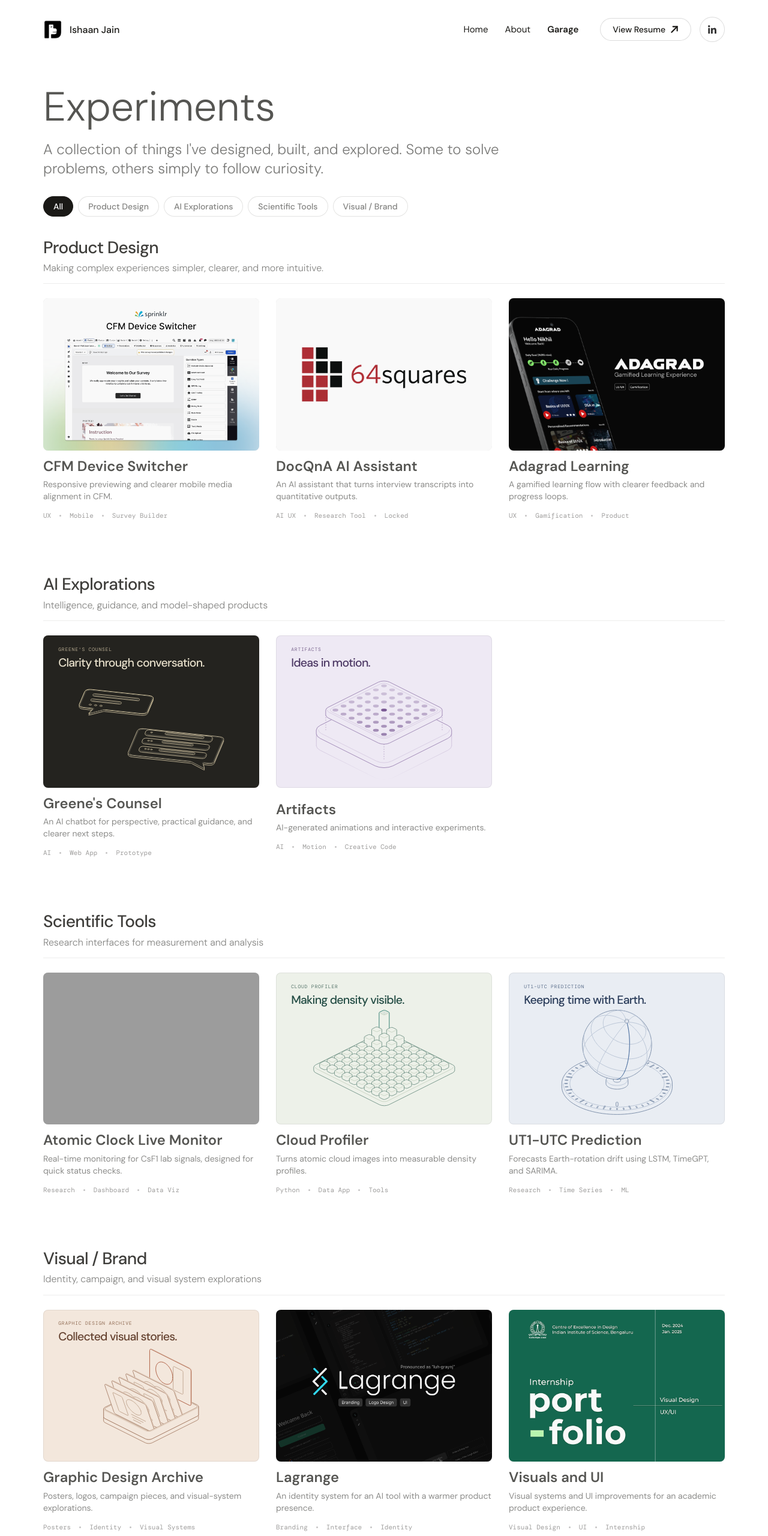
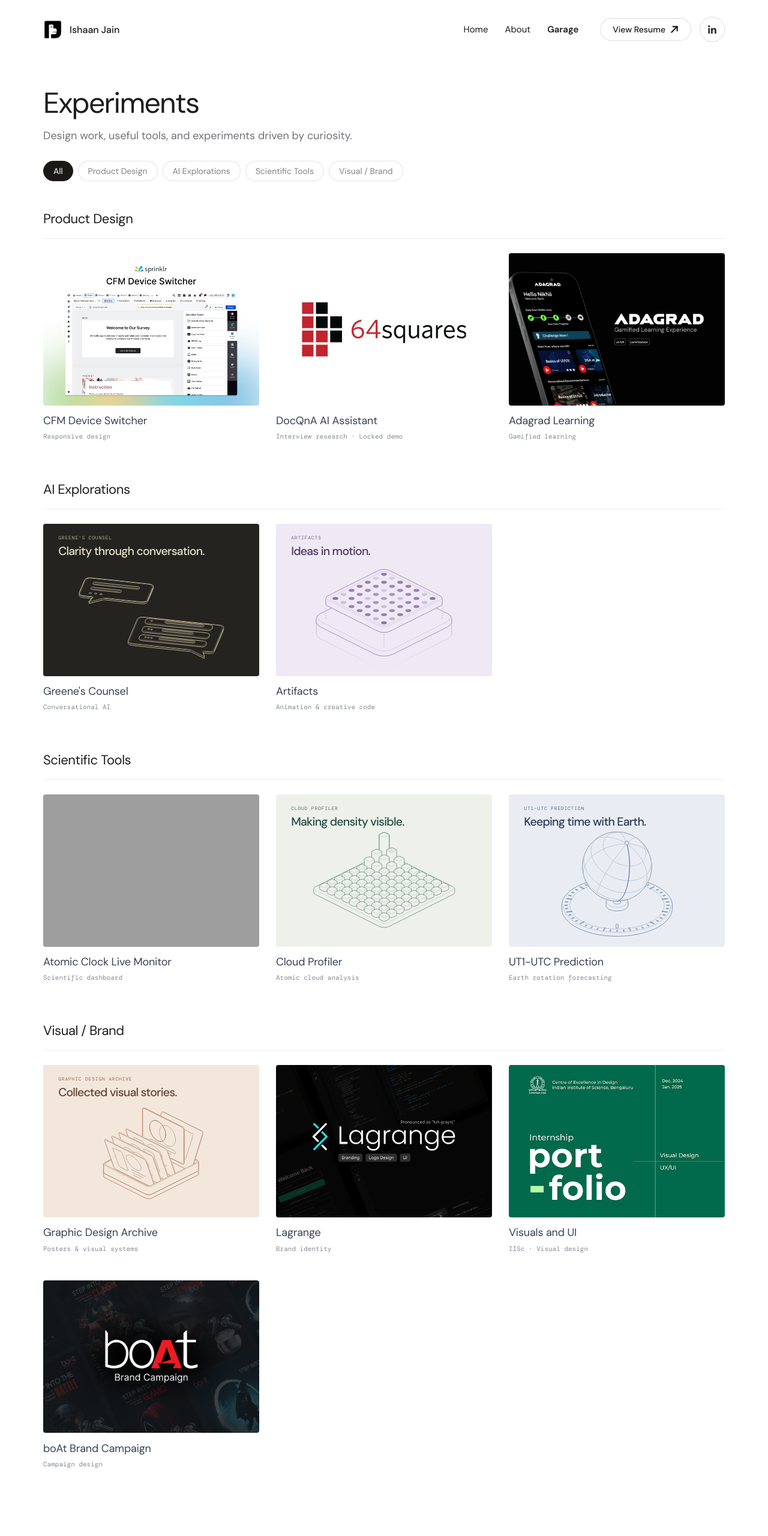
Before and after one commit to ishaanjms/Portfolio, a plain HTML site: page garage/index.html in a window 1280 px wide. Shown: the top 2560 px of the page at 60% size. Drawn offline with nearby package versions, Linux system fonts and the light colour scheme; grey boxes are pictures that could not be loaded; animation ran at ten frames a second; a web font is replaced by a local one.

Commit message:
simplification

```diff
--- a/css/garage.css
+++ b/css/garage.css
@@ -7,32 +7,25 @@
 }
 
 .garage-header {
-  margin-bottom: 36px;
-}
-
-.garage-kicker {
-  font-family: 'DM Mono', monospace;
-  font-size: 13px;
-  color: rgba(26, 25, 22, 0.46);
-  margin-bottom: 18px;
+  margin-bottom: 48px;
 }
 
 .garage-title {
   max-width: 860px;
-  color: rgba(26, 25, 22, 0.74);
-  font-size: clamp(42px, 5.4vw, 68px);
-  font-weight: 100;
-  line-height: 0.96;
-  letter-spacing: 0;
-  margin-bottom: 22px;
+  color: #1d1d1f;
+  font-size: clamp(36px, 4vw, 48px);
+  font-weight: 400;
+  line-height: 1.1;
+  letter-spacing: -0.035em;
+  margin-bottom: 14px;
 }
 
 .garage-sub {
-  max-width: 800px;
-  color: rgba(26, 25, 22, 0.58);
-  font-size: clamp(18px, 2vw, 24px);
-  font-weight: 100;
-  line-height: 1.32;
+  max-width: 640px;
+  color: #727277;
+  font-size: 18px;
+  font-weight: 400;
+  line-height: 1.5;
 }
 
 .garage-filter {
@@ -40,7 +33,7 @@
   align-items: center;
   gap: 8px;
   flex-wrap: wrap;
-  margin-top: 30px;
+  margin-top: 28px;
   color: rgba(26, 25, 22, 0.48);
   font-size: 14px;
   font-weight: 600;
@@ -56,7 +49,7 @@
   padding: 7px 16px;
   font: inherit;
   font-size: 14px;
-  font-weight: 500;
+  font-weight: 400;
   cursor: pointer;
   transition: background 0.2s ease, border-color 0.2s ease, color 0.2s ease, transform 0.2s ease;
 }
@@ -74,7 +67,7 @@
 
 .work-groups {
   display: grid;
-  gap: 92px;
+  gap: 64px;
 }
 
 .project-group {
@@ -87,26 +80,16 @@
 }
 
 .project-group-heading {
-  display: grid;
-  gap: 8px;
-  padding-bottom: 14px;
+  padding-bottom: 16px;
   border-bottom: 1px solid rgba(26, 25, 22, 0.08);
 }
 
 .project-group-heading h2 {
-  color: rgba(26, 25, 22, 0.84);
-  font-size: clamp(24px, 2.2vw, 28px);
-  font-weight: 450;
-  line-height: 1.12;
-  letter-spacing: -0.025em;
-}
-
-.project-group-heading p {
-  max-width: 900px;
-  color: rgba(26, 25, 22, 0.54);
-  font-size: clamp(15px, 1.25vw, 16px);
-  font-weight: 350;
+  color: #1d1d1f;
+  font-size: 22px;
+  font-weight: 400;
   line-height: 1.4;
+  letter-spacing: -0.02em;
 }
 
 .project-grid {
@@ -121,38 +104,90 @@
   color: inherit;
   text-decoration: none;
   min-width: 0;
-  transition: opacity 0.22s ease, transform 0.26s ease;
+  align-content: start;
 }
 
-.project-card:hover {
-  transform: translateY(-3px);
+.project-card:focus-visible {
+  outline: 2px solid #176e6c;
+  outline-offset: 6px;
 }
 
 .project-media {
   position: relative;
   overflow: hidden;
   aspect-ratio: 1.42;
-  border-radius: 8px;
-  background: rgba(26, 25, 22, 0.055);
-  box-shadow: inset 0 0 0 1px rgba(26, 25, 22, 0.07);
+  border-radius: 4px;
+  background: #f4f4f6;
+  transform: perspective(900px) rotateX(0deg) rotateY(0deg);
+  transition: transform 350ms ease;
+}
+
+.project-view {
+  position: absolute;
+  z-index: 3;
+  right: 14px;
+  bottom: 14px;
+  display: inline-flex;
+  align-items: center;
+  gap: 12px;
+  padding: 9px 13px;
+  border-radius: 3px;
+  background: #ffffff;
+  color: #1d1d1f;
+  font-size: 12px;
+  font-weight: 450;
+  line-height: 1.2;
+  opacity: 0;
+  transform: translateY(6px);
+  transition: opacity 180ms ease, transform 250ms ease;
+  pointer-events: none;
+}
+
+.project-view svg {
+  width: 11px;
+  height: 11px;
+}
+
+.project-card:focus-visible .project-view {
+  opacity: 1;
+  transform: translateY(0);
+}
+
+@media (hover: hover) and (pointer: fine) {
+  .project-card:hover .project-view {
+    opacity: 1;
+    transform: translateY(0);
+  }
+}
+
+@media (hover: hover) and (pointer: fine) and (prefers-reduced-motion: no-preference) {
+  .project-media > img,
+  .project-media > [class$="-cover-art"] {
+    transition: transform 350ms ease;
+  }
+
+  .project-media.is-exploring {
+    transform: perspective(900px) rotateX(var(--preview-rx, 0deg)) rotateY(var(--preview-ry, 0deg));
+    transition-duration: 160ms;
+  }
+
+  .project-media.is-exploring > img,
+  .project-media.is-exploring > [class$="-cover-art"] {
+    transform: translate(var(--preview-x, 0px), var(--preview-y, 0px)) scale(1.045);
+    transition-duration: 160ms;
+  }
+}
+
+@media (prefers-reduced-motion: reduce) {
+  .project-media,
+  .project-view {
+    transform: none;
+    transition: none;
+  }
 }
 
 .project-card-wide .project-media {
   aspect-ratio: 1.42;
-}
-
-.project-media::after {
-  content: '';
-  position: absolute;
-  inset: 0;
-  background: linear-gradient(to bottom, transparent 52%, rgba(26, 25, 22, 0.09));
-  opacity: 0;
-  transition: opacity 0.28s ease;
-  pointer-events: none;
-}
-
-.project-card:hover .project-media::after {
-  opacity: 0.45;
 }
 
 .project-media img {
@@ -160,8 +195,6 @@
   height: 100%;
   display: block;
   object-fit: cover;
-  filter: saturate(0.84) contrast(0.95);
-  transition: filter 0.28s ease, opacity 0.28s ease;
 }
 
 .project-media.plot-media {
@@ -297,62 +330,28 @@
   opacity: 1;
 }
 
-.project-card:hover .project-media img {
-  filter: saturate(0.98) contrast(1);
-}
-
-.project-card:hover .project-media.logo-media img {
-  filter: none;
-}
-
 .project-copy {
   max-width: 560px;
+  display: grid;
+  gap: 5px;
   padding: 0;
 }
 
 .project-copy h3 {
-  color: rgba(26, 25, 22, 0.74);
-  font-size: clamp(20px, 1.85vw, 25px);
-  font-weight: 650;
-  line-height: 1.08;
-  letter-spacing: 0;
-  margin-bottom: 8px;
+  color: #364152;
+  font-size: 18px;
+  font-weight: 400;
+  line-height: 1.4;
+  letter-spacing: -0.01em;
+  margin: 0;
 }
 
-.project-copy p {
-  color: rgba(26, 25, 22, 0.5);
-  font-size: 14px;
-  line-height: 1.42;
-  max-width: 520px;
-}
-
-.project-tags {
-  display: flex;
-  flex-wrap: wrap;
-  gap: 8px 14px;
-  margin-top: 15px;
-}
-
-.project-tags span {
-  display: inline-flex;
-  align-items: center;
-  min-height: auto;
-  border: 0;
-  border-radius: 0;
-  padding: 0;
-  color: rgba(26, 25, 22, 0.42);
+.project-meta {
+  color: #858b94;
   font-family: 'DM Mono', monospace;
   font-size: 11px;
-  line-height: 1.2;
-}
-
-.project-tags span:not(:last-child)::after {
-  content: '';
-  width: 3px;
-  height: 3px;
-  margin-left: 14px;
-  border-radius: 50%;
-  background: rgba(26, 25, 22, 0.26);
+  font-weight: 400;
+  line-height: 1.6;
 }
 
 @media (max-width: 900px) {
@@ -368,22 +367,11 @@
     white-space: normal;
   }
 
-  .work-groups {
-    gap: 86px;
-  }
-
   .project-grid {
     grid-template-columns: repeat(2, minmax(0, 1fr));
     gap: 50px 28px;
   }
 
-  .project-copy h3 {
-    font-size: 27px;
-  }
-
-  .project-copy p {
-    font-size: 15px;
-  }
 }
 
 @media (max-width: 640px) {
@@ -396,12 +384,12 @@
   }
 
   .garage-title {
-    font-size: clamp(46px, 15vw, 64px);
-    margin-bottom: 18px;
+    font-size: 36px;
+    margin-bottom: 12px;
   }
 
   .garage-sub {
-    font-size: 18px;
+    font-size: 16px;
   }
 
   .garage-filter {
@@ -409,7 +397,7 @@
   }
 
   .work-groups {
-    gap: 72px;
+    gap: 52px;
   }
 
   .project-group {
@@ -417,16 +405,11 @@
   }
 
   .project-group-heading {
-    gap: 8px;
     padding-bottom: 14px;
   }
 
   .project-group-heading h2 {
-    font-size: 26px;
-  }
-
-  .garage-filter span {
-    flex-basis: 100%;
+    font-size: 20px;
   }
 
   .filter-chip {
@@ -444,11 +427,4 @@
     aspect-ratio: 1.5;
   }
 
-  .project-copy h3 {
-    font-size: 28px;
-  }
-
-  .project-tags span {
-    font-size: 10px;
-  }
 }
--- a/garage/index.html
+++ b/garage/index.html
@@ -7,7 +7,7 @@
   <link rel="icon" type="image/png" href="../assets/logo/logo.png">
   <link rel="stylesheet" href="../css/shared.css?v=white-overlays-1">
   <link rel="stylesheet" href="../css/animations.css">
-  <link rel="stylesheet" href="../css/garage.css?v=horizontal-1">
+  <link rel="stylesheet" href="../css/garage.css?v=interactive-previews-1">
   <link rel="stylesheet" href="../css/greene-thumbnail.css">
   <link rel="stylesheet" href="../css/ut1utc-thumbnail.css">
   <link rel="stylesheet" href="../css/artifacts-thumbnail.css">
@@ -61,7 +61,7 @@
     <section class="garage-header" aria-labelledby="garage-title">
       <div>
         <h1 class="garage-title" id="garage-title">Experiments</h1>
-        <p class="garage-sub">A collection of things I've designed, built, and explored. Some to solve problems, others simply to follow curiosity.</p>
+        <p class="garage-sub">Design work, useful tools, and experiments driven by curiosity.</p>
       </div>
 
       <div class="garage-filter" aria-label="Filter garage projects">
@@ -77,51 +77,44 @@
       <section class="project-group" data-group="product">
         <div class="project-group-heading">
           <h2>Product Design</h2>
-          <p>Making complex experiences simpler, clearer, and more intuitive.</p>
         </div>
         <div class="project-grid">
           <a href="../Sprinklr/" class="project-card" data-category="product">
             <figure class="project-media">
               <img src="../Sprinklr/Thumbnail.png" alt="Sprinklr CFM Device Switcher thumbnail">
+              <span class="project-view" aria-hidden="true">View project
+                <svg viewBox="0 0 12 12" fill="none" stroke="currentColor" stroke-width="1.5" stroke-linecap="round" stroke-linejoin="round"><path d="M2 10 10 2M3 2h7v7"/></svg>
+              </span>
             </figure>
             <div class="project-copy">
               <h3>CFM Device Switcher</h3>
-              <p>Responsive previewing and clearer mobile media alignment in CFM.</p>
-              <div class="project-tags">
-                <span>UX</span>
-                <span>Mobile</span>
-                <span>Survey Builder</span>
-              </div>
+              <p class="project-meta">Responsive design</p>
             </div>
           </a>
 
           <a href="../docqna/" class="project-card project-card-wide" data-category="ai product">
             <figure class="project-media">
               <img src="../assets/thumbnails/64squares.png" alt="64 Squares DocQnA AI Assistant">
+              <span class="project-view" aria-hidden="true">View project
+                <svg viewBox="0 0 12 12" fill="none" stroke="currentColor" stroke-width="1.5" stroke-linecap="round" stroke-linejoin="round"><path d="M2 10 10 2M3 2h7v7"/></svg>
+              </span>
             </figure>
             <div class="project-copy">
               <h3>DocQnA AI Assistant</h3>
-              <p>An AI assistant that turns interview transcripts into quantitative outputs.</p>
-              <div class="project-tags">
-                <span>AI UX</span>
-                <span>Research Tool</span>
-                <span>Locked</span>
-              </div>
+              <p class="project-meta">Interview research · Locked demo</p>
             </div>
           </a>
 
           <a href="../adagrad/adagrad.html" class="project-card" data-category="product visual">
             <figure class="project-media">
               <img src="../assets/thumbnails/adagrad-gamified.png" alt="Adagrad gamified learning experience">
+              <span class="project-view" aria-hidden="true">View project
+                <svg viewBox="0 0 12 12" fill="none" stroke="currentColor" stroke-width="1.5" stroke-linecap="round" stroke-linejoin="round"><path d="M2 10 10 2M3 2h7v7"/></svg>
+              </span>
             </figure>
             <div class="project-copy">
               <h3>Adagrad Learning</h3>
-              <p>A gamified learning flow with clearer feedback and progress loops.</p>
-              <div class="project-tags">
-                <span>UX</span>
-                <span>Gamification</span>
-                <span>Product</span>
-              </div>
+              <p class="project-meta">Gamified learning</p>
             </div>
           </a>
         </div>
@@ -130,7 +123,6 @@
       <section class="project-group" data-group="ai">
         <div class="project-group-heading">
           <h2>AI Explorations</h2>
-          <p>Intelligence, guidance, and model-shaped products</p>
         </div>
         <div class="project-grid">
           <a href="../greene/" class="project-card" data-category="ai product">
@@ -144,15 +136,13 @@
                   <img class="greene-cover-fallback" src="../assets/thumbnails/greene-counsel-conversation.svg" alt="">
                 </div>
               </div>
+              <span class="project-view" aria-hidden="true">View project
+                <svg viewBox="0 0 12 12" fill="none" stroke="currentColor" stroke-width="1.5" stroke-linecap="round" stroke-linejoin="round"><path d="M2 10 10 2M3 2h7v7"/></svg>
+              </span>
             </figure>
             <div class="project-copy">
               <h3>Greene's Counsel</h3>
-              <p>An AI chatbot for perspective, practical guidance, and clearer next steps.</p>
-              <div class="project-tags">
-                <span>AI</span>
-                <span>Web App</span>
-                <span>Prototype</span>
-              </div>
+              <p class="project-meta">Conversational AI</p>
             </div>
           </a>
 
@@ -167,15 +157,13 @@
                   <img class="artifacts-cover-fallback" src="../assets/thumbnails/artifacts-phosphor.svg" alt="">
                 </div>
               </div>
+              <span class="project-view" aria-hidden="true">View project
+                <svg viewBox="0 0 12 12" fill="none" stroke="currentColor" stroke-width="1.5" stroke-linecap="round" stroke-linejoin="round"><path d="M2 10 10 2M3 2h7v7"/></svg>
+              </span>
             </figure>
             <div class="project-copy">
               <h3>Artifacts</h3>
-              <p>AI-generated animations and interactive experiments.</p>
-              <div class="project-tags">
-                <span>AI</span>
-                <span>Motion</span>
-                <span>Creative Code</span>
-              </div>
+              <p class="project-meta">Animation &amp; creative code</p>
             </div>
           </a>
 
@@ -185,21 +173,18 @@
       <section class="project-group" data-group="scientific">
         <div class="project-group-heading">
           <h2>Scientific Tools</h2>
-          <p>Research interfaces for measurement and analysis</p>
         </div>
         <div class="project-grid">
           <a href="../npl/index.html" class="project-card project-card-wide" data-category="scientific product">
             <figure class="project-media">
               <img src="../assets/thumbnails/npl-atomic-clock.png" alt="NPL atomic clock dashboard">
+              <span class="project-view" aria-hidden="true">View project
+                <svg viewBox="0 0 12 12" fill="none" stroke="currentColor" stroke-width="1.5" stroke-linecap="round" stroke-linejoin="round"><path d="M2 10 10 2M3 2h7v7"/></svg>
+              </span>
             </figure>
             <div class="project-copy">
               <h3>Atomic Clock Live Monitor</h3>
-              <p>Real-time monitoring for CsF1 lab signals, designed for quick status checks.</p>
-              <div class="project-tags">
-                <span>Research</span>
-                <span>Dashboard</span>
-                <span>Data Viz</span>
-              </div>
+              <p class="project-meta">Scientific dashboard</p>
             </div>
           </a>
 
@@ -214,15 +199,13 @@
                   <img class="cloud-cover-fallback" src="../assets/thumbnails/cloud-profiler-terrain.svg" alt="">
                 </div>
               </div>
+              <span class="project-view" aria-hidden="true">View project
+                <svg viewBox="0 0 12 12" fill="none" stroke="currentColor" stroke-width="1.5" stroke-linecap="round" stroke-linejoin="round"><path d="M2 10 10 2M3 2h7v7"/></svg>
+              </span>
             </figure>
             <div class="project-copy">
               <h3>Cloud Profiler</h3>
-              <p>Turns atomic cloud images into measurable density profiles.</p>
-              <div class="project-tags">
-                <span>Python</span>
-                <span>Data App</span>
-                <span>Tools</span>
-              </div>
+              <p class="project-meta">Atomic cloud analysis</p>
             </div>
           </a>
 
@@ -237,15 +220,13 @@
                   <img class="ut-cover-fallback" src="../assets/thumbnails/ut1utc-earth-time.svg" alt="">
                 </div>
               </div>
+              <span class="project-view" aria-hidden="true">View project
+                <svg viewBox="0 0 12 12" fill="none" stroke="currentColor" stroke-width="1.5" stroke-linecap="round" stroke-linejoin="round"><path d="M2 10 10 2M3 2h7v7"/></svg>
+              </span>
             </figure>
             <div class="project-copy">
               <h3>UT1-UTC Prediction</h3>
-              <p>Forecasts Earth-rotation drift using LSTM, TimeGPT, and SARIMA.</p>
-              <div class="project-tags">
-                <span>Research</span>
-                <span>Time Series</span>
-                <span>ML</span>
-              </div>
+              <p class="project-meta">Earth rotation forecasting</p>
             </div>
           </a>
         </div>
@@ -254,7 +235,6 @@
       <section class="project-group" data-group="visual">
         <div class="project-group-heading">
           <h2>Visual / Brand</h2>
-          <p>Identity, campaign, and visual system explorations</p>
         </div>
         <div class="project-grid">
           <a href="../Graphics/" class="project-card project-card-wide" data-category="visual">
@@ -268,15 +248,13 @@
                   <img class="archive-cover-fallback" src="../assets/thumbnails/graphic-archive-print-tray.svg" alt="">
                 </div>
               </div>
+              <span class="project-view" aria-hidden="true">View project
+                <svg viewBox="0 0 12 12" fill="none" stroke="currentColor" stroke-width="1.5" stroke-linecap="round" stroke-linejoin="round"><path d="M2 10 10 2M3 2h7v7"/></svg>
+              </span>
             </figure>
             <div class="project-copy">
               <h3>Graphic Design Archive</h3>
-              <p>Posters, logos, campaign pieces, and visual-system explorations.</p>
-              <div class="project-tags">
-                <span>Posters</span>
-                <span>Identity</span>
-                <span>Visual Systems</span>
-              </div>
+              <p class="project-meta">Posters &amp; visual systems</p>
             </div>
           </a>
 
@@ -284,45 +262,39 @@
           <a href="../lagrange/lagrange.html" class="project-card" data-category="visual">
             <figure class="project-media">
               <img src="../assets/thumbnails/Frame 1000001149.png" alt="Lagrange branding system">
+              <span class="project-view" aria-hidden="true">View project
+                <svg viewBox="0 0 12 12" fill="none" stroke="currentColor" stroke-width="1.5" stroke-linecap="round" stroke-linejoin="round"><path d="M2 10 10 2M3 2h7v7"/></svg>
+              </span>
             </figure>
             <div class="project-copy">
               <h3>Lagrange</h3>
-              <p>An identity system for an AI tool with a warmer product presence.</p>
-              <div class="project-tags">
-                <span>Branding</span>
-                <span>Interface</span>
-                <span>Identity</span>
-              </div>
+              <p class="project-meta">Brand identity</p>
             </div>
           </a>
 
           <a href="../IISc/iisc.html" class="project-card" data-category="visual">
             <figure class="project-media">
               <img src="../assets/thumbnails/iisc-internship.png" alt="IISc project visuals and UI">
+              <span class="project-view" aria-hidden="true">View project
+                <svg viewBox="0 0 12 12" fill="none" stroke="currentColor" stroke-width="1.5" stroke-linecap="round" stroke-linejoin="round"><path d="M2 10 10 2M3 2h7v7"/></svg>
+              </span>
             </figure>
             <div class="project-copy">
               <h3>Visuals and UI</h3>
-              <p>Visual systems and UI improvements for an academic product experience.</p>
-              <div class="project-tags">
-                <span>Visual Design</span>
-                <span>UI</span>
-                <span>Internship</span>
-              </div>
+              <p class="project-meta">IISc · Visual design</p>
             </div>
           </a>
 
           <a href="../boat/" class="project-card project-card-wide" data-category="visual">
             <figure class="project-media">
               <img src="../assets/thumbnails/boatt.png" alt="boAt brand campaign">
+              <span class="project-view" aria-hidden="true">View project
+                <svg viewBox="0 0 12 12" fill="none" stroke="currentColor" stroke-width="1.5" stroke-linecap="round" stroke-linejoin="round"><path d="M2 10 10 2M3 2h7v7"/></svg>
+              </span>
             </figure>
             <div class="project-copy">
               <h3>boAt Brand Campaign</h3>
-              <p>A brand campaign direction with sharper product mood and energy.</p>
-              <div class="project-tags">
-                <span>Branding</span>
-                <span>Visual Design</span>
-                <span>Campaign</span>
-              </div>
+              <p class="project-meta">Campaign design</p>
             </div>
           </a>
         </div>
@@ -355,7 +327,7 @@
 
 <script src="../js/constants.js"></script>
 <script src="../js/shared.js"></script>
-<script src="../js/garage.js?v=horizontal-1"></script>
+<script src="../js/garage.js?v=interactive-previews-1"></script>
 <script type="module" src="../js/cloud-thumbnail.js"></script>
 <script type="module" src="../js/artifacts-thumbnail.js"></script>
 <script src="../js/vendor/hairline-create/kernel.js"></script>
--- a/js/garage.js
+++ b/js/garage.js
@@ -2,9 +2,12 @@
 (function () {
   const chips = document.querySelectorAll('.filter-chip');
   const groups = document.querySelectorAll('.project-group');
+  const previewMotion = window.matchMedia('(hover: hover) and (pointer: fine) and (prefers-reduced-motion: no-preference)');
+  const resetPreviews = [];
   let filter = 'all';
 
   function render() {
+    resetPreviews.forEach(reset => reset());
     chips.forEach(chip => {
       const selected = chip.dataset.filter === filter;
       chip.classList.toggle('active', selected);
@@ -23,4 +26,61 @@
     });
   });
   render();
+
+  document.querySelectorAll('.project-card').forEach(card => {
+    const media = card.querySelector('.project-media');
+    if (!media) return;
+
+    let frame = 0;
+    let pointerX = 0;
+    let pointerY = 0;
+
+    function reset() {
+      cancelAnimationFrame(frame);
+      frame = 0;
+      media.classList.remove('is-exploring');
+      ['--preview-rx', '--preview-ry', '--preview-x', '--preview-y'].forEach(property => {
+        media.style.removeProperty(property);
+      });
+    }
+
+    function update() {
+      frame = 0;
+      if (!previewMotion.matches) return;
+
+      // Measure the stationary link so tilting the media cannot move its target.
+      const bounds = card.getBoundingClientRect();
+      const x = Math.max(-1, Math.min(1, (pointerX - bounds.left) / bounds.width * 2 - 1));
+      const y = Math.max(-1, Math.min(1, (pointerY - bounds.top) / media.offsetHeight * 2 - 1));
+      media.style.setProperty('--preview-rx', `${-y * 2.5}deg`);
+      media.style.setProperty('--preview-ry', `${x * 2.5}deg`);
+      media.style.setProperty('--preview-x', `${x * 4}px`);
+      media.style.setProperty('--preview-y', `${y * 4}px`);
+      media.classList.add('is-exploring');
+    }
+
+    function track(event) {
+      if (event.pointerType === 'touch' || !previewMotion.matches) return;
+      pointerX = event.clientX;
+      pointerY = event.clientY;
+      if (!frame) frame = requestAnimationFrame(update);
+    }
+
+    media.addEventListener('pointerenter', track);
+    media.addEventListener('pointermove', track);
+    media.addEventListener('pointerleave', reset);
+    media.addEventListener('pointercancel', reset);
+    resetPreviews.push(reset);
+  });
+
+  function resetAllPreviews() {
+    resetPreviews.forEach(reset => reset());
+  }
+
+  previewMotion.addEventListener('change', resetAllPreviews);
+  window.addEventListener('blur', resetAllPreviews);
+  window.addEventListener('scroll', resetAllPreviews, { passive: true });
+  document.addEventListener('visibilitychange', () => {
+    if (document.hidden) resetAllPreviews();
+  });
 })();
```
Also changed, not shown: design-artifacts/agent-avatar/index.html (+1 -1 lines), design-artifacts/desk-computer/index.html (+1 -1 lines), design-artifacts/koi-pond/index.html (+1 -1 lines), design-artifacts/muse-wonder/index.html (+1 -1 lines).
